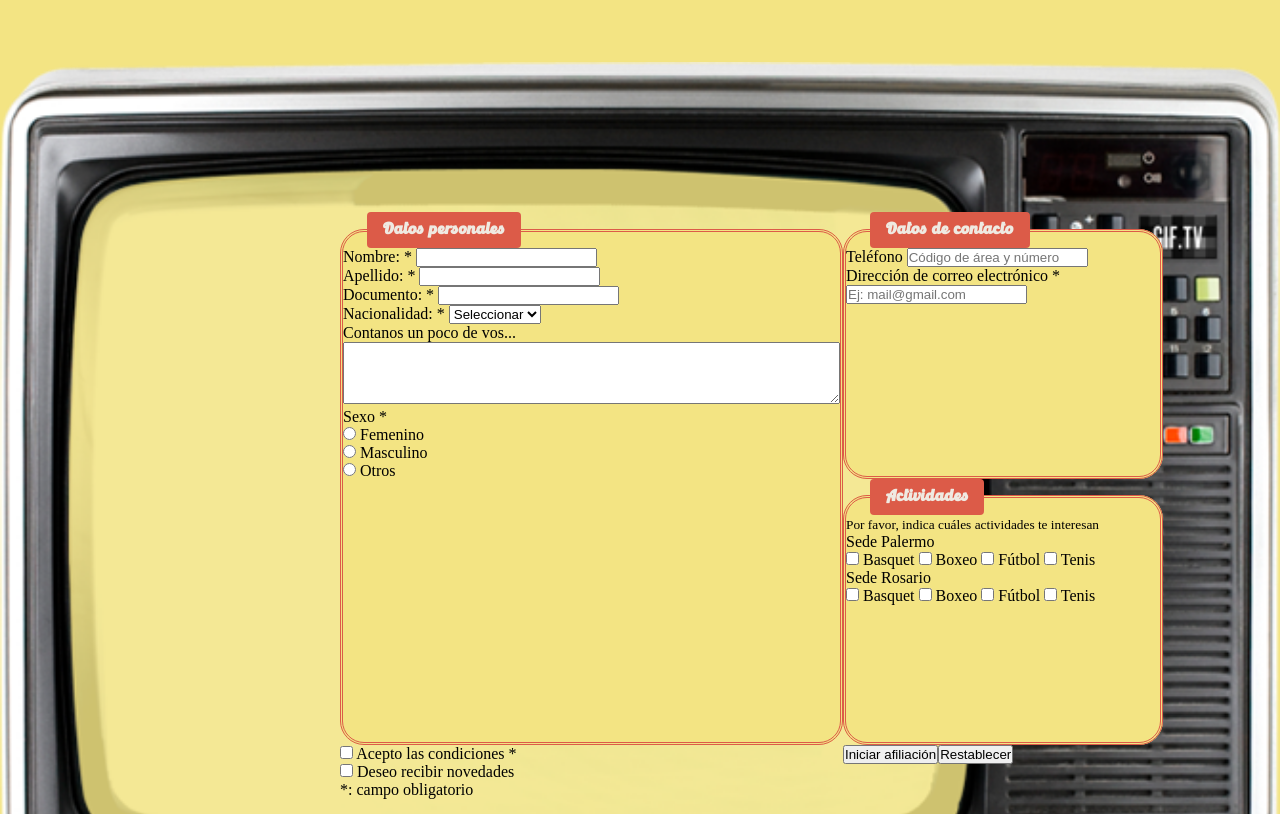
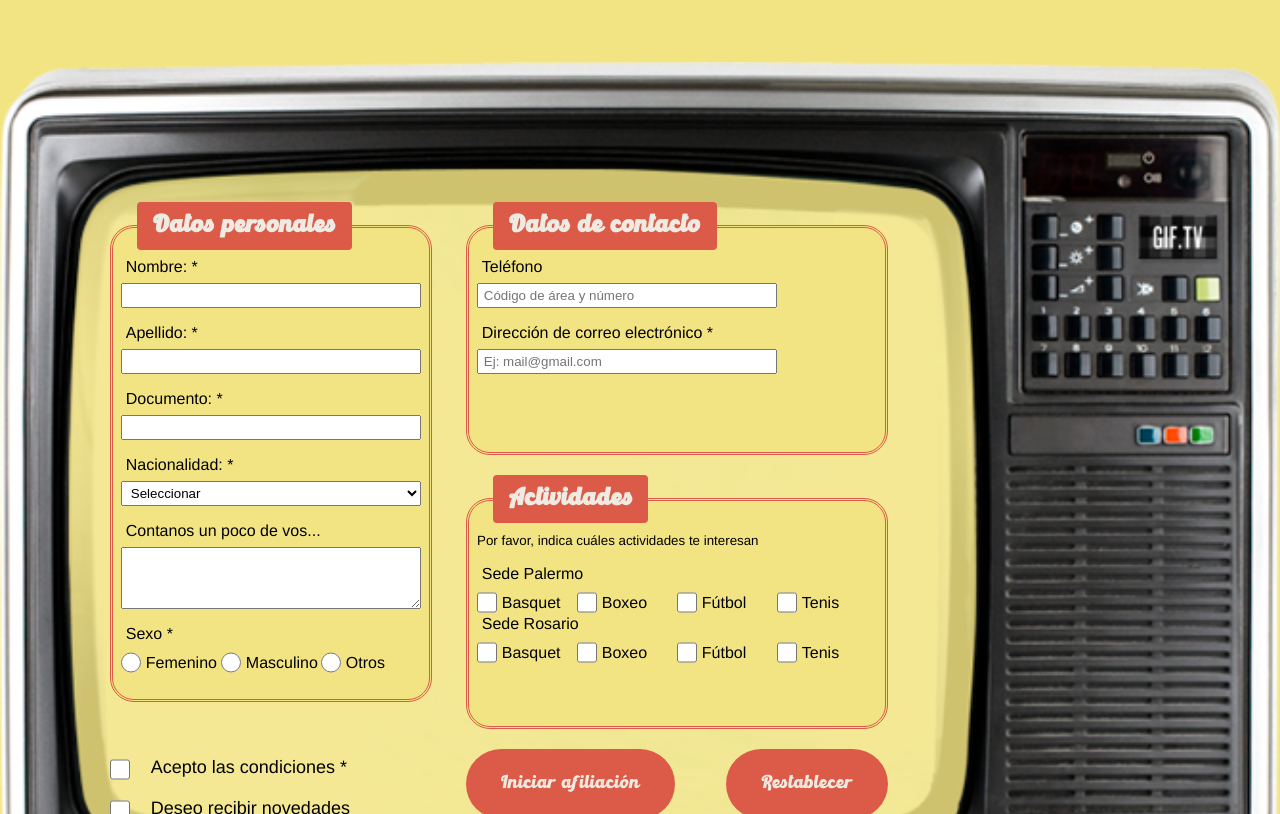
Before and after one commit to paceguma/Bootcamp-Ejercicios, a plain HTML site: page ejercicio_11_Formulario_Gym/layout/index.html in a window 1280 px wide. Shown: the part 138-952 px from the top of the page. Drawn offline with Linux system fonts and the light colour scheme.

Commit message:
avance retro

```diff
--- a/ejercicio_11_Formulario_Gym/css/default.css
+++ b/ejercicio_11_Formulario_Gym/css/default.css
@@ -1,27 +1,26 @@
-@import url('https://fonts.googleapis.com/css2?family=Roboto:wght@300;400;500;700&display=swap');
-@import url('https://fonts.googleapis.com/css2?family=Poppins:wght@300;400;500;700&display=swap');
-
+@import url("https://fonts.googleapis.com/css2?family=Roboto:wght@300;400;500;700&display=swap");
+@import url("https://fonts.googleapis.com/css2?family=Poppins:wght@300;400;500;700&display=swap");
 
 :root {
-    --bc-verde-oscuro: #2B3D37;
-    --bg-verde-intermedio: #A6C1B9;
-    --bg-verde-claro: #A6C1B9;
-    --bg-blanco: #FFFFFF;
+  --bc-verde-oscuro: #2b3d37;
+  --bg-verde-intermedio: #a6c1b9;
+  --bg-verde-claro: #a6c1b9;
+  --bg-blanco: #ffffff;
   --bg-negro: #101010;
-    --font-family-Roboto: 'Roboto', sans-serif;
-    --font-family-Poppins: 'Poppins', sans-serif;
+  --font-family-Roboto: "Roboto", sans-serif;
+  --font-family-Poppins: "Poppins", sans-serif;
   --font-size-small: 16px;
   --font-size-medium: 18px;
   --font-size-big: 48px;
 }
 
-*{
+* {
   margin: 0;
   padding: 0;
   box-sizing: border-box;
 }
 
-body{
+body {
   background-color: var(--bg-negro);
   font-family: var(--font-family-Roboto);
   font-size: var(--font-size-medium);
@@ -29,52 +28,52 @@ body{
   justify-content: center;
 }
 
-.television{
+.television {
   display: none;
 }
 
 /****************** HEADER **************************/
 
-header{
+header {
   margin: 4rem 0 4rem 0;
 }
 
-img{
+img {
   width: 24px;
 }
 
-.form-title-top{
+.form-title-top {
   border-bottom: 15px solid var(--bc-verde-oscuro);
   clip-path: polygon(1% 0, 99% 0, 100% 100%, 0 100%);
 }
 
-.form-title-bottom{
+.form-title-bottom {
   border-bottom: 15px solid var(--bc-verde-oscuro);
   clip-path: polygon(0 0, 100% 0, 99% 100%, 1% 100%);
 }
 
-h1{
+h1 {
   color: var(--bg-blanco);
   font-family: var(--font-family-Poppins);
   font-size: var(--font-size-big);
   text-align: center;
 }
 
-.grid-a{
+.grid-a {
   display: none;
 }
 
 /********************** SECTION ***********************/
 
-fieldset{
+fieldset {
   background-color: var(--bg-verde-intermedio);
   border-radius: 4px;
 }
 
-legend{
+legend {
   text-transform: uppercase;
   background-color: var(--bc-verde-oscuro);
-    padding: .7rem 1.5rem;
+  padding: 0.7rem 1.5rem;
   border-radius: 8px;
   color: var(--bg-blanco);
   font-size: var(--font-size-medium);
@@ -83,85 +82,87 @@ legend{
   margin: 0 0 0 1rem;
 }
 
-legend strong{
-    margin: 0 .5rem;
+legend strong {
+  margin: 0 0.5rem;
 }
 
-label{
+label {
   margin: 0 0 1rem 0;
 }
 
-.col-center{
+.col-center {
   display: flex;
   flex-direction: column;
   align-items: center;
   margin: 2rem 8rem;
 }
 
-.m-input{
+.m-input {
   margin: 0 1rem 0 1rem;
 }
 
-.col-start{
+.col-start {
   display: flex;
   flex-direction: column;
   margin: 1rem 2rem;
 }
 
-textarea{
+textarea {
   width: 32rem;
   height: 10rem;
 }
 
-.mt{
+.mt {
   margin: 1rem 0 0 0;
 }
 
-.row-3{
+.row-3 {
   width: 32rem;
   display: flex;
   justify-content: space-around;
 }
 
-.input--contenido{
+.input--contenido {
   width: 32rem;
   height: 2rem;
   text-indent: 1rem;
 }
 
-input::placeholder, textarea::placeholder{
+input::placeholder,
+textarea::placeholder {
   font-size: var(--font-size-medium);
   color: var(--bg-verde-intermedio);
 }
 
-input:focus, textarea:focus{
+input:focus,
+textarea:focus {
   background-color: var(--bc-verde-oscuro);
   color: var(--bg-verde-claro);
 }
 
-.ms{
+.ms {
   margin: 0 0 1rem 0;
 }
 
-.mb{
+.mb {
   margin: 0 0 1rem 0;
 }
 
-.separation--div{
+.separation--div {
   margin: 2rem 0 3rem 0;
 }
 
-.text-color{
+.text-color {
   color: var(--bg-blanco);
 }
 
-.separation-item{
+.separation-item {
   margin: 1rem 0 0 0;
 }
 
 /******************* SEPARATION ********/
 
-hr{
+hr {
   border: none;
   border-top: dotted 1rem var(--bg-verde-claro);
   margin: 4rem auto;
@@ -169,13 +170,13 @@ hr{
 }
 
 /**************** BUTTON ***********************/
-.row-btn{
+.row-btn {
   display: flex;
   justify-content: center;
   margin: 0 0 10rem 0;
 }
 
-button{
+button {
   padding: 1rem 1rem;
   background-color: var(--bc-verde-oscuro);
   color: var(--bg-verde-claro);
--- a/ejercicio_11_Formulario_Gym/css/futurista.css
+++ b/ejercicio_11_Formulario_Gym/css/futurista.css
@@ -91,13 +91,12 @@ fieldset {
   grid-area: e;
 }
 
-.grid-f{
+.grid-f {
   grid-area: f;
   display: grid;
   grid-template-columns: repeat(2, 1fr);
-   grid-template-rows:50px;
+  grid-template-rows: 50px;
   gap: 16px;
-
 }
 
 .d-flex {
@@ -114,10 +113,10 @@ select,
 textarea {
   border: none;
   height: 25px;
-  text-indent: .5rem;
+  text-indent: 0.5rem;
 }
 
-textarea{
+textarea {
   max-width: 350px;
 }
 
@@ -151,34 +150,35 @@ textarea:focus {
   align-items: center;
 }
 
-.checkbox label,.separation-item label {
+.checkbox label,
+.separation-item label {
   margin: 0 0 0 16px;
 }
 
-.mb{
+.mb {
   display: flex;
   justify-content: space-around;
 }
 
-.separation--div label, p{
+.separation--div label,
+p {
   font-size: 14px;
 }
 
-
-.separation-item{
+.separation-item {
   display: flex;
   align-items: center;
   margin: 8px 0;
   color: antiquewhite;
 }
 
-button{
+button {
   border: none;
   background-color: violet;
   border-radius: 8px;
 }
 
-button:hover{
+button:hover {
   background-color: blueviolet;
   color: aliceblue;
   border: 1px solid wheat;
--- a/ejercicio_11_Formulario_Gym/css/retro.css
+++ b/ejercicio_11_Formulario_Gym/css/retro.css
@@ -1,38 +1,39 @@
-@import url('https://fonts.googleapis.com/css2?family=Roboto+Mono&display=swap');
+@import url("https://fonts.googleapis.com/css2?family=Roboto+Mono&display=swap");
 
-@font-face{
+@font-face {
   font-family: "Retroking";
   src: url(../fonts/Retroking.ttf) format("truetype");
 }
 
-:root{
-    --color-red:#DC5B48;
-    --color-white:#efeae2;
-    --color-blue: #5CA8A4;
+:root {
+  --color-red: #dc5b48;
+  --color-white: #efeae2;
+  --color-blue: #5ca8a4;
   --color-yellow: #f3e483;
   --font-size-medium: 14px;
   --font-size-big: 56px;
   --font-family: "Retroking";
 }
 
-*{
+* {
   margin: 0;
   padding: 0;
   box-sizing: border-box;
 }
 
-body{
+body {
   background-color: var(--color-yellow);
-
 }
 
-.img-icon, hr, .grid-a{
+.img-icon,
+hr,
+.grid-a {
   display: none;
 }
 
-/* HEADER */
+/******************** HEADER ****************/
 
-header{
+header {
   height: 200px;
   margin: 0 auto;
   display: flex;
@@ -40,85 +41,178 @@ header{
   align-items: center;
 }
 
-h1{
+h1 {
   font-family: var(--font-family);
   font-size: var(--font-size-big);
 }
 
-/* SECTION */
+/******************** SECTION ***************/
 
-section{
+section {
   height: 100vh;
   position: relative;
   display: flex;
   justify-content: center;
 }
 
-
-.television{
+.television {
   position: absolute;
   width: 80rem;
-    /* z-index: 1; */
 }
 
-.grid-area{
-    position: relative;
-   top: 150px;
-   width: 700px;
-   left: 50px;
-   right: -50px;
-
-}
-.grid-fieldset{
+.grid-fieldset {
   display: grid;
   grid-template-columns: repeat(2, 1fr);
-    grid-template-rows: repeat(3,1fr);
-    /* column-gap: 15px;  */
-    /* width: 50%; */
+  grid-template-rows: repeat(3, 1fr);
+  gap: 20px;
+  place-content: stretch;
+  position: relative;
+  top: 140px;
+  width: 700px;
+  left: -180px;
 }
 
-fieldset{
+fieldset {
   background-color: var(--color-yellow);
   width: 20rem;
   border: double;
   border-radius: 24px;
   border-color: var(--color-red);
-
+  font-family: "Franklin Gothic Medium", "Arial Narrow", Arial, sans-serif;
 }
 
+input,
+label,
+select {
+  width: 300px;
 
-legend{
+  text-indent: 0.3rem;
+  height: 25px;
+}
+
+.col-center,
+.col-start {
+  padding: 8px;
+  display: flex;
+  flex-direction: column;
+}
+
+input[type="radio"],
+input[type="checkbox"] {
+  width: 20px;
+}
+
+legend {
   background-color: var(--color-red);
   margin: 0 24px;
   padding: 8px 16px;
   border-radius: 4px;
+  font-size: 24px;
   font-family: var(--font-family);
   color: var(--color-white);
 }
 
-.grid-b{
+.row-3,
+.mb {
+  display: flex;
+  align-self: center;
+}
+
+div .checkbox label,
+div .mb label {
+  width: 80px;
+  display: flex;
+  align-items: center;
+}
+
+.grid-b {
   grid-row-start: 1;
   grid-row-end: 3;
+  height: 500px;
+  justify-self: stretch;
+  align-self: stretch;
 }
 
-.grid-c{
+.checkbox {
+  display: flex;
+  justify-content: center;
+}
+
+.grid-c {
   grid-row-start: 1;
   grid-row-end: 2;
-
+  justify-self: stretch;
+  align-self: stretch;
+  width: auto;
 }
 
-
-.grid-d{
+.grid-d {
   grid-row-start: 2;
   grid-row-end: 3;
+  justify-self: stretch;
+  align-self: stretch;
 }
 
-.grid-e{
+.grid-e {
   grid-row-start: 3;
   grid-row-end: 4;
+  display: flex;
+  flex-direction: column;
 }
 
-.grid-f{
+.grid-f {
   grid-row-start: 3;
-    grid-row-end:4;
+  grid-row-end: 4;
+  display: flex;
+  justify-content: space-between;
 }
+
+textarea {
+  min-width: 300px;
+  max-width: 300px;
+  max-height: 300px;
+  min-height: 50px;
+}
+
+.ms {
+  margin: 0 0 1rem 0;
+}
+
+/**************** CONDICIONES ***************/
+
+.separation-item {
+  display: flex;
+  align-items: center;
+  margin: 8px 0;
+  color: black;
+  font-size: 18px;
+  font-family: "Franklin Gothic Medium", "Arial Narrow", Arial, sans-serif;
+}
+
+.separation-item input[type="checkbox"] {
+  margin: 0 16px 0 0;
+}
+
+.separation--div p {
+  color: var(--color-blue);
+}
+
+/********************* BUTTON *****************/
+
+button {
+  border: none;
+  background-color: var(--color-red);
+  border-radius: 90px;
+  padding: 35px;
+  font-family: var(--font-family);
+  font-size: 18px;
+  color: var(--color-white);
+  height: 50px;
+  display: flex;
+  align-items: center;
+}
+
+button:hover {
+  background-color: var(--color-blue);
+  border: 1px solid wheat;
+}
--- a/ejercicio_11_Formulario_Gym/layout/index.html
+++ b/ejercicio_11_Formulario_Gym/layout/index.html
@@ -145,25 +145,25 @@
 
             <label for="">Sede Palermo</label>
             <div class="mb">
-              <input type="checkbox" name="" id="" />
-              <label for="">Basquet</label>
-              <input type="checkbox" name="" id="" />
-              <label for="">Boxeo</label>
-              <input type="checkbox" name="" id="" />
-              <label for="">Fútbol</label>
-              <input type="checkbox" name="" id="" />
-              <label for="">Tenis</label>
+              <input type="checkbox" name="basquet-sede-palermo" id="basquet-sede-palermo" />
+              <label for="basquet-sede-palermo">Basquet</label>
+              <input type="checkbox" name="boxeo-sede-palermo" id="boxeo-sede-palermo" />
+              <label for="boxeo-sede-palermo ">Boxeo</label>
+              <input type="checkbox" name="futbol-sede-palermo" id="futbol-sede-palermo" />
+              <label for="futbol-sede-palermo ">Fútbol</label>
+              <input type="checkbox" name="tenis-sede-palermo " id="tenis-sede-palermo" />
+              <label for="tenis-sede-palermo">Tenis</label>
             </div>
             <label for="">Sede Rosario</label>
             <div class="mb">
-              <input type="checkbox" name="" id="" />
-              <label for="">Basquet</label>
-              <input type="checkbox" name="" id="" />
-              <label for="">Boxeo</label>
-              <input type="checkbox" name="" id="" />
-              <label for="">Fútbol</label>
-              <input type="checkbox" name="" id="" />
-              <label for="">Tenis</label>
+              <input type="checkbox" name="basquet" id="basquet" />
+              <label for="basquet">Basquet</label>
+              <input type="checkbox" name="boxeo" id="boxeo" />
+              <label for="boxeo">Boxeo</label>
+              <input type="checkbox" name="futbol" id="futbol" />
+              <label for="futbol">Fútbol</label>
+              <input type="checkbox" name="tenis" id="tenis" />
+              <label for="tenis">Tenis</label>
             </div>
           </div>
         </fieldset>
```
Lines whose indentation alone changed are shown as unchanged.
